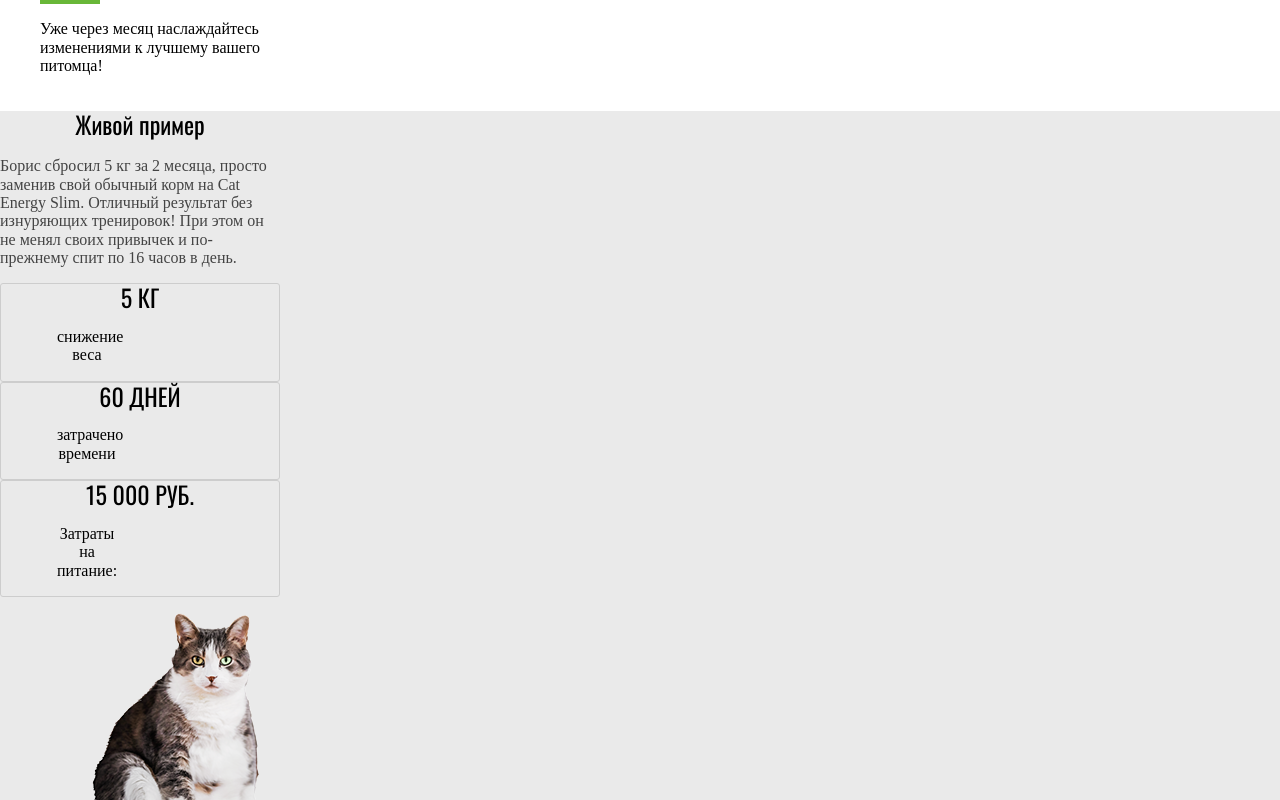
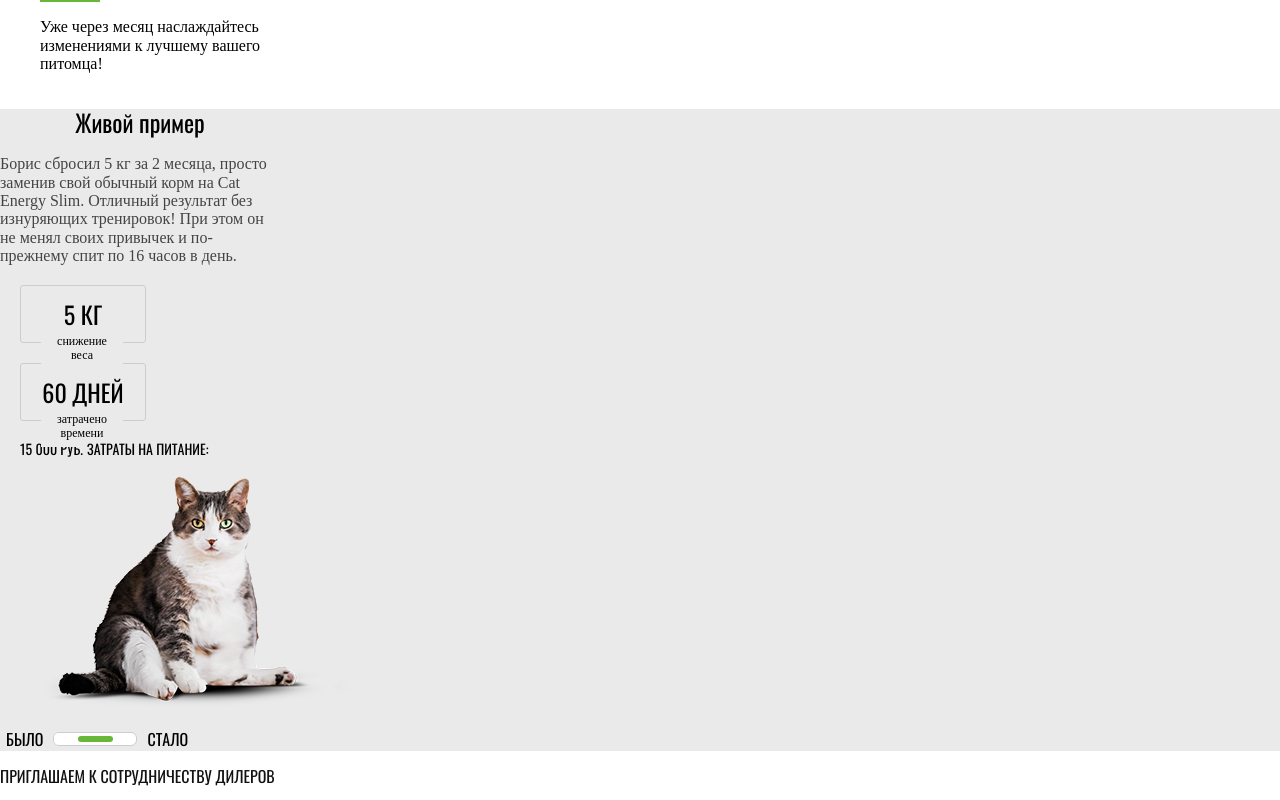
Before and after one commit to smman89/919731-cat-energy-22, a website: page source/index.html in a window 1280 px wide. Shown: the part 2000-2800 px from the top of the page. Drawn offline with nearby package versions, Linux system fonts and the light colour scheme; files that its build step writes are made by us from their sources.

Commit message:
правка стилей главной страницы

```diff
--- a/source/index.html
+++ b/source/index.html
@@ -11,8 +11,8 @@
 
   <header class="page-header">
     <a class="page-header__logo">
-
       <img src="img/logo.svg" alt="Функциональное питание для котов" height="38" width="34">
+      <img src="img/cat-energy-logo.png" alt="Cat Energy" width="128" height="24">
     </a>
     <nav class="main-nav">
       <button type="button" class="main-nav__toggle" aria-label="Показать/скрыть меню"></button>
--- a/source/sass/blocks/hero.scss
+++ b/source/sass/blocks/hero.scss
@@ -18,6 +18,8 @@
   text-transform: uppercase;
   color: $basicWhite;
   text-align: center;
+  margin-top: 25px;
+  margin-bottom: 29px;
 
   &::after {
     background: url("../img/hero.png") no-repeat;
--- a/source/sass/blocks/indicators.scss
+++ b/source/sass/blocks/indicators.scss
@@ -1,20 +1,41 @@
-.indicators__item {
-  border: 1px solid $specialGrey2;
-  border-radius: 3px;
-}
-
 .indicators__number {
   font-size: 24px;
   text-transform: uppercase;
   color: $basicBlack;
   font-family: "Oswald", "Arial", sans-serif;
   text-align: center;
-  margin: 0 auto;
+  padding-top: 15px;
 }
 
 .indicators__description {
   background-color: $lightGrey2;
-  padding: 16px;
-  width: 60px;
+  padding: 6px;
+  width: 70px;
   text-align: center;
+  font-size: 12px;
+  position: relative;
+  left: -20px;
 }
+
+.indicators__item {
+  border: 1px solid $specialGrey2;
+  border-radius: 3px;
+  width: 124px;
+  height: 56px;
+  margin: 20px;
+  &--full {
+    border: none;
+    display: inline;
+  }
+
+  &--full > * {
+    text-transform: uppercase;
+    font-family: "Oswald", "Arial", sans-serif;
+    font-size: 14px;
+    display: inline;
+    padding: 0px;
+    margin: 0;
+    bottom: 0;
+    left: 0;
+  }
+}
--- a/source/sass/blocks/main-nav.scss
+++ b/source/sass/blocks/main-nav.scss
@@ -1,5 +1,16 @@
 .main-nav__list {
   list-style: none;
+}
+
+.main-nav__toggle {
+  background-image: url("../img/nav-toggle-close.svg");
+  background-repeat: no-repeat;
+  background-position: center;
+  background-color: $basicWhite;
+  width: 20px;
+  height: 20px;
+  border: none;
+  outline: none;
 }
 
 .main-nav__item {
--- /dev/null
+++ b/source/sass/blocks/page.scss
@@ -0,0 +1,4 @@
+.page {
+  height: 100%;
+  font-family: "Oswald", "Arial", sans-serif;
+}
--- a/source/sass/blocks/programs.scss
+++ b/source/sass/blocks/programs.scss
@@ -5,6 +5,7 @@
 .programs__item {
   background-color: $basicGrey;
   padding: 20px;
+  margin-bottom: 20px;
 
   &--lean::before {
     background: url("../img/cat-lean.svg") no-repeat;
@@ -39,9 +40,14 @@
 
 .programs__description {
   padding-bottom: 23px;
+  font-family: "Arial", sans-serif;
+  font-size: 14px;
+  line-height: 18px;
+  color: $specialDarkGrey;
 }
 
 .programs__link {
+  font-family: "Oswald", "Arial", sans-serif;
   text-transform: uppercase;
   padding: 15px;
   color: $basicBlack;
--- a/source/sass/blocks/slider.scss
+++ b/source/sass/blocks/slider.scss
@@ -1,5 +1,42 @@
 .slider__toggle {
   border: none;
+  font-family: "Oswald", "Arial", sans-serif;
+  text-transform: uppercase;
+  background: transparent;
+  font-size: 16px;
+  line-height: 20px;
+}
+
+input[type="range"] {
+  overflow: hidden;
+  width: 82px;
+  -webkit-appearance: none;
+  background-color: $basicWhite;
+  border-radius: 6px;
+  border: 1px solid #cdcdcd;
   outline: none;
-  background: transparent;
 }
+
+input[type="range"]::-webkit-slider-runnable-track {
+  height: 6px;
+  -webkit-appearance: none;
+  color: #13bba4;
+  margin: 3px;
+}
+
+input[type="range"]::-webkit-slider-thumb {
+  -webkit-appearance: none;
+  height: 6px;
+  width: 35px;
+  border-radius: 6px;
+  cursor: ew-resize;
+  background: $basicGreen;
+  box-shadow: -80px 0 0 80px $basicWhite;
+}
+
+input[type="range"]::-moz-range-progress {
+  background-color: $basicWhite;
+}
+input[type="range"]::-moz-range-track {
+  background-color: $basicGreen;
+}
--- a/source/sass/vendor/normolize.scss
+++ b/source/sass/vendor/normolize.scss
@@ -10,7 +10,6 @@
 
 html {
   line-height: 1.15; /* 1 */
-  -webkit-text-size-adjust: 100%; /* 2 */
 }
 
 /* Sections
@@ -62,7 +61,7 @@ hr {
  */
 
 pre {
-  font-family: monospace, monospace; /* 1 */
+  font-family: monospace; /* 1 */
   font-size: 1em; /* 2 */
 }
 
@@ -85,7 +84,6 @@ a {
 abbr[title] {
   border-bottom: none; /* 1 */
   text-decoration: underline; /* 2 */
-  text-decoration: underline dotted; /* 2 */
 }
 
 /**
@@ -105,7 +103,7 @@ strong {
 code,
 kbd,
 samp {
-  font-family: monospace, monospace; /* 1 */
+  font-family: monospace; /* 1 */
   font-size: 1em; /* 2 */
 }
 
@@ -194,12 +192,12 @@ select {
  * Correct the inability to style clickable types in iOS and Safari.
  */
 
-button,
-[type="button"],
-[type="reset"],
-[type="submit"] {
-  -webkit-appearance: button;
-}
+// button,
+// [type="button"],
+// [type="reset"],
+// [type="submit"] {
+//   -webkit-appearance: button;
+// }
 
 /**
  * Remove the inner border and padding in Firefox.
@@ -290,7 +288,7 @@ textarea {
  */
 
 [type="search"] {
-  -webkit-appearance: textfield; /* 1 */
+  // -webkit-appearance: textfield; /* 1 */
   outline-offset: -2px; /* 2 */
 }
 
@@ -298,9 +296,9 @@ textarea {
  * Remove the inner padding in Chrome and Safari on macOS.
  */
 
-[type="search"]::-webkit-search-decoration {
-  -webkit-appearance: none;
-}
+// [type="search"]::-webkit-search-decoration {
+//   -webkit-appearance: none;
+// }
 
 /**
  * 1. Correct the inability to style clickable types in iOS and Safari.
@@ -308,7 +306,7 @@ textarea {
  */
 
 ::-webkit-file-upload-button {
-  -webkit-appearance: button; /* 1 */
+  // -webkit-appearance: button; /* 1 */
   font: inherit; /* 2 */
 }
 
```
Also changed, not shown: source/sass/blocks/header.scss (deleted, +0 -7 lines), source/img/nav-toggle-close.svg (added).
